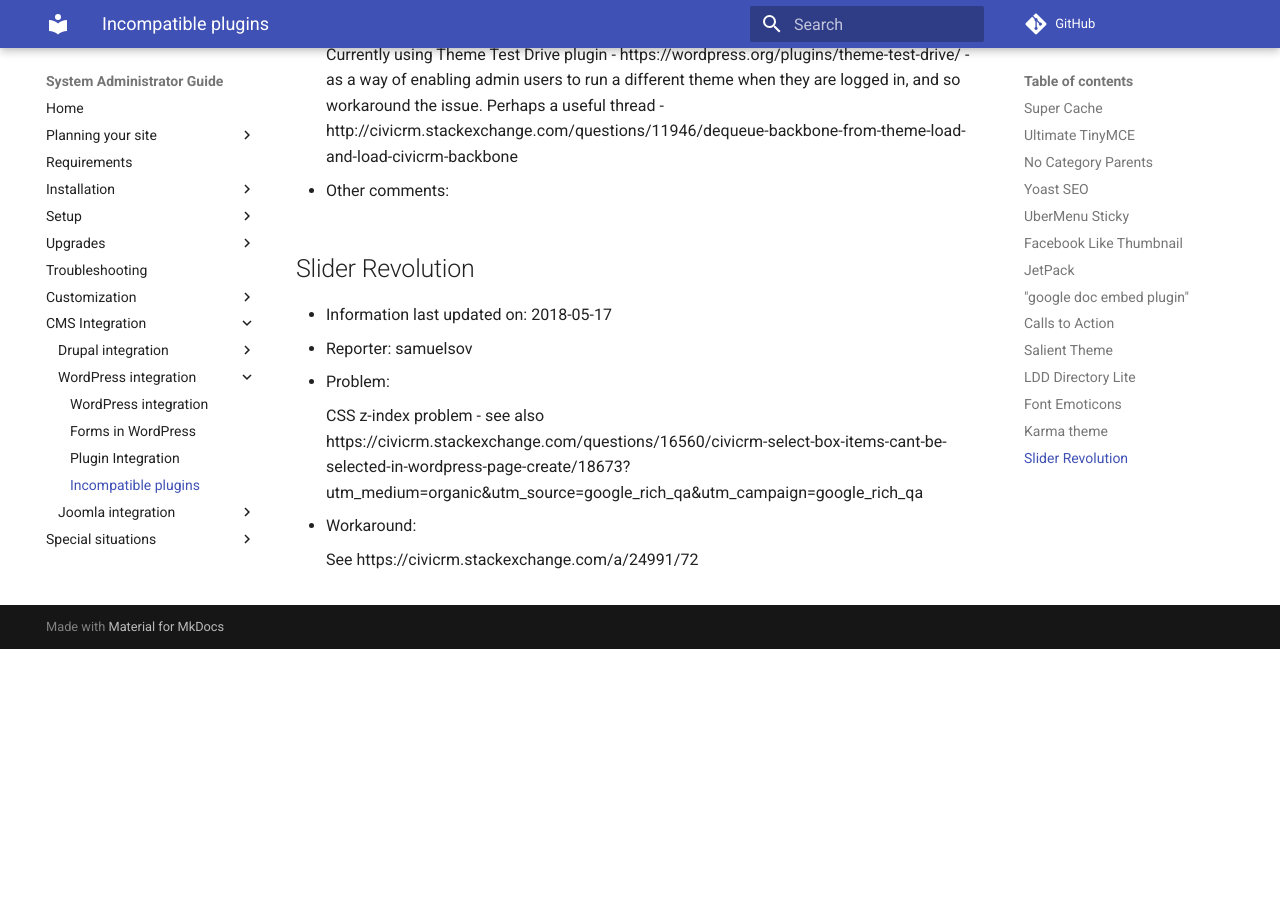
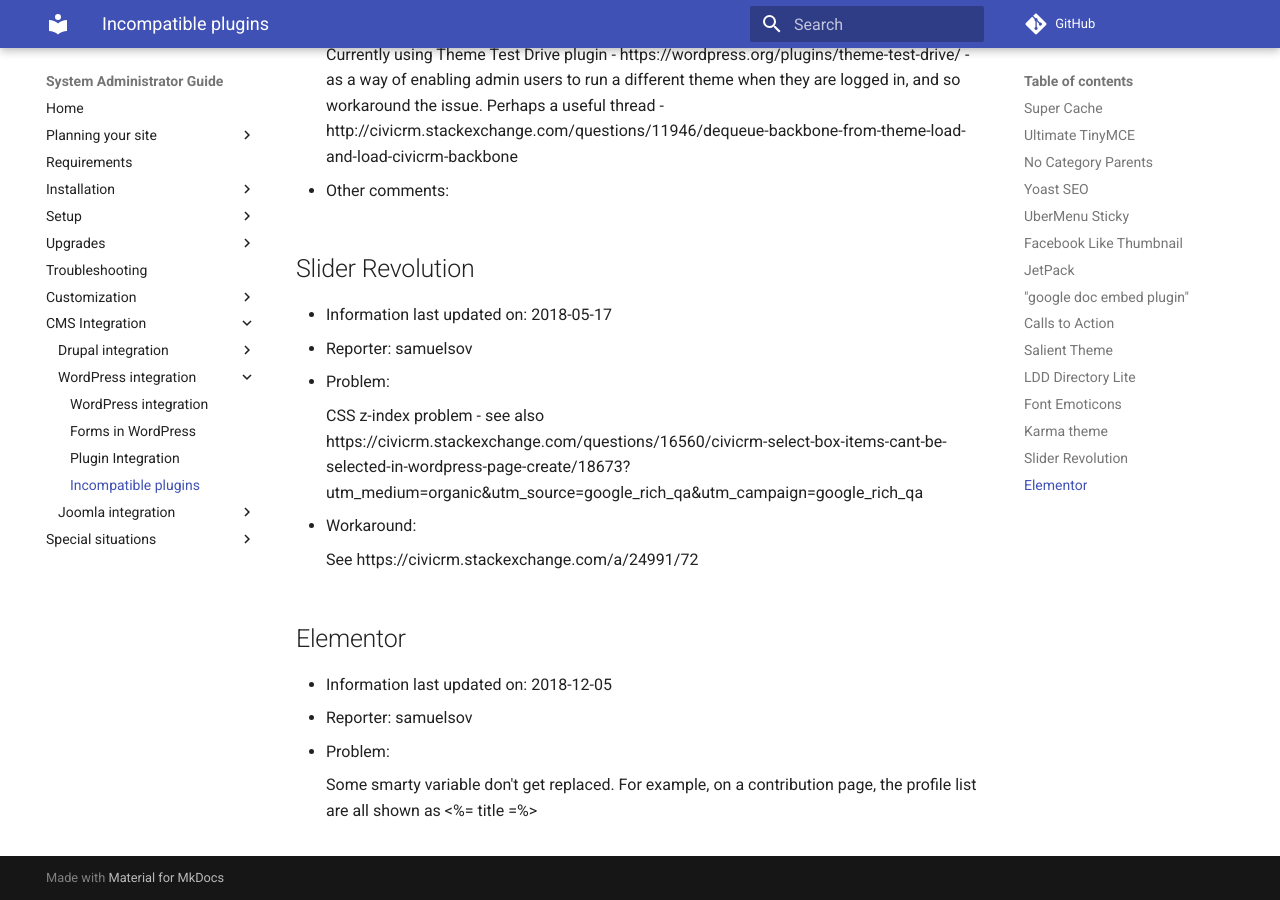
Before and after one commit to civicrm/civicrm-sysadmin-guide, an MkDocs documentation site: the page built from docs/integration/wordpress/incompatibilities.md, in a window 1280 px wide and 900 px high, scrolled down 4909 px. Built offline with MkDocs 1.6.1 and Material for MkDocs 9.7.7, drawn with Linux system fonts in a browser that asks for light colours; comment, search, counter and statistics services are not loaded; old or Windows-style settings are respelled for this version of MkDocs; before the commit the page ends 5558 px from its top, so only the background shows below that.

Commit message:
Update incompatibilities.md

```diff
--- a/docs/integration/wordpress/incompatibilities.md
+++ b/docs/integration/wordpress/incompatibilities.md
@@ -179,3 +179,11 @@ Perhaps a useful thread - http://civicrm.stackexchange.com/questions/11946/deque
 * Workaround:
 
     See https://civicrm.stackexchange.com/a/24991/72
+
+## Elementor
+
+  * Information last updated on: 2018-12-05
+  * Reporter: samuelsov
+  * Problem:
+
+    Some smarty variable don't get replaced. For example, on a contribution page, the profile list are all shown as <%= title =%>
```
